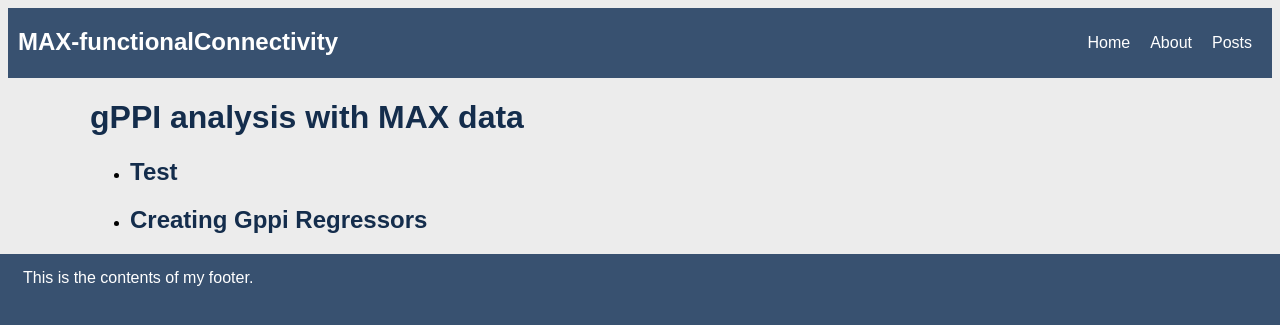
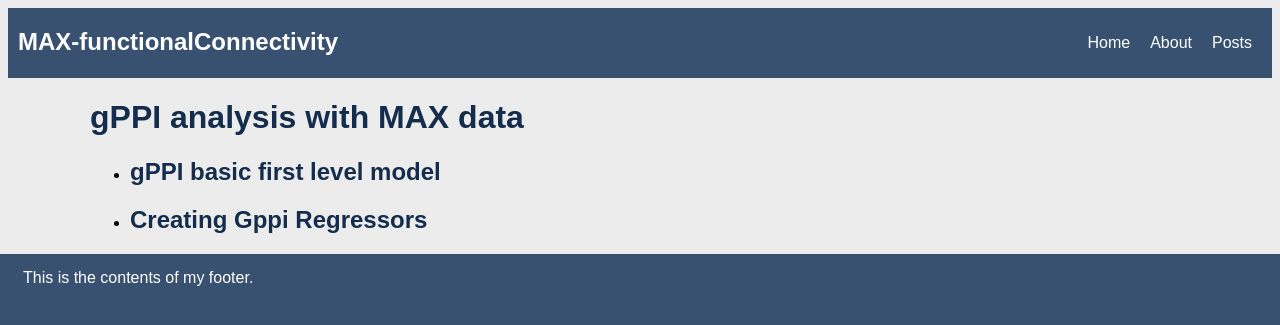
Before and after one commit to kmorrow0712/MAX-functionalConnectivity, a Jekyll site: the page built from blog.html, in a window 1280 px wide. Shown: the top 325 px of the page. Built offline with Jekyll 4.4.1, drawn with Linux system fonts in a browser that asks for light colours.

Commit message:
Update 2020-11-03-gPPI-firstLevel-model.md

```diff
--- a/_posts/2020-11-03-gPPI-firstLevel-model.md
+++ b/_posts/2020-11-03-gPPI-firstLevel-model.md
@@ -1,6 +1,6 @@
 ---
 layout: default
-title: Test
+title: gPPI basic first level model
 ---
 
 # gPPI basic first level model
```
